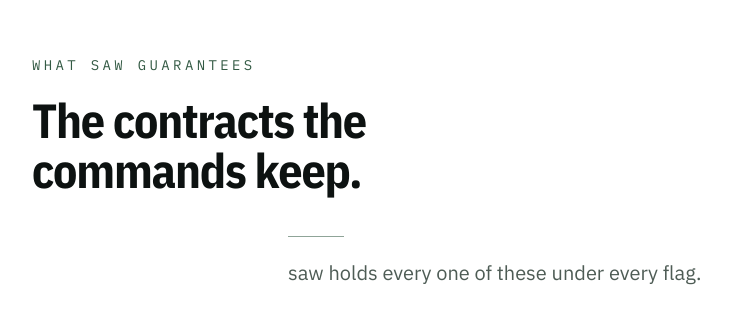
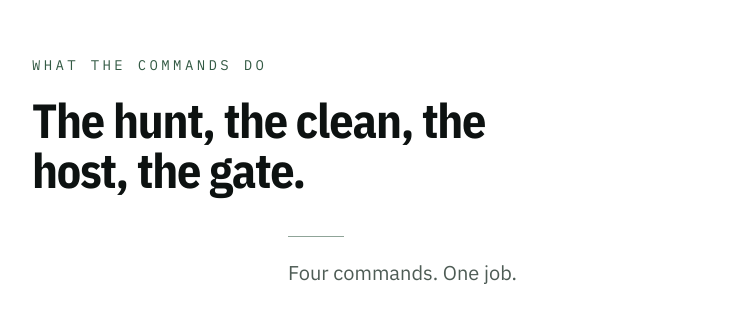
Before and after one commit to Ndevu12/saw-ui, a Next.js app: page / in a window 1280 px wide. Shown: the part 4684-5007 px from the top of the page, without its empty margins (32-763 px from the left). Built offline with nearby package versions, Linux system fonts and the light colour scheme; no server answers.

Commit message:
Replace the three contract cards with the work
They were the same arguments in new words.

```diff
--- a/src/widgets/promises/ui/promises.tsx
+++ b/src/widgets/promises/ui/promises.tsx
@@ -2,26 +2,25 @@ import { Check } from 'lucide-react';
 import { Section, SectionIntro } from '@/shared/ui/section';
 
 /**
- * What saw guarantees — the load-bearing contracts, stated carefully: what saw
- * is allowed to change and what it will not touch. These are obligations the
- * code enforces, not features. Outcome-level only, per the disclosure rules.
+ * The work, named. Not a list of things saw refuses — the four facts the
+ * commands are. Outcome-level only, per the disclosure rules.
  */
-const CONTRACTS: [string, string][] = [
+const POINTS: [string, string][] = [
   [
     'scan reads. fix writes.',
     'The hunt is one command. The clean is another, and it opens a pull request.',
   ],
   [
-    'An incomplete hunt is named.',
-    'Where a target could not be fully scanned, the report says so.',
+    'The hunt is the tree and the host.',
+    'Repositories, lockfiles, installed packages, and the machine\'s start-up surface.',
   ],
   [
-    'The allowlist is the config you pass.',
-    'Suppressions come from that one file, on that run.',
+    'Git events are scanned as they land.',
+    'A clone, a pull, a branch switch or a rebase — what just landed is scanned before you run it.',
   ],
   [
-    'You merge the fix.',
-    'On an infected verdict the gate opens a pull request. The clean lands when you merge it.',
+    'The host is hardened. The merge is gated.',
+    'saw harden on this machine. saw guard on the pull request.',
   ],
 ];
 
@@ -29,13 +28,13 @@ export function Promises() {
   return (
     <Section band="surface">
       <SectionIntro
-        eyebrow="What saw guarantees"
-        title="The contracts the commands keep."
-        lead="saw holds every one of these under every flag."
+        eyebrow="What the commands do"
+        title="The hunt, the clean, the host, the gate."
+        lead="Four commands. One job."
       />
 
       <div className="grid gap-x-14 gap-y-12 md:grid-cols-2">
-        {CONTRACTS.map(([title, desc]) => (
+        {POINTS.map(([title, desc]) => (
           <div key={title} className="rise flex gap-4">
             <span className="mt-1 flex size-6 shrink-0 items-center justify-center rounded-full border border-mint/40 text-mint">
               <Check className="size-3.5" aria-hidden="true" />
```
